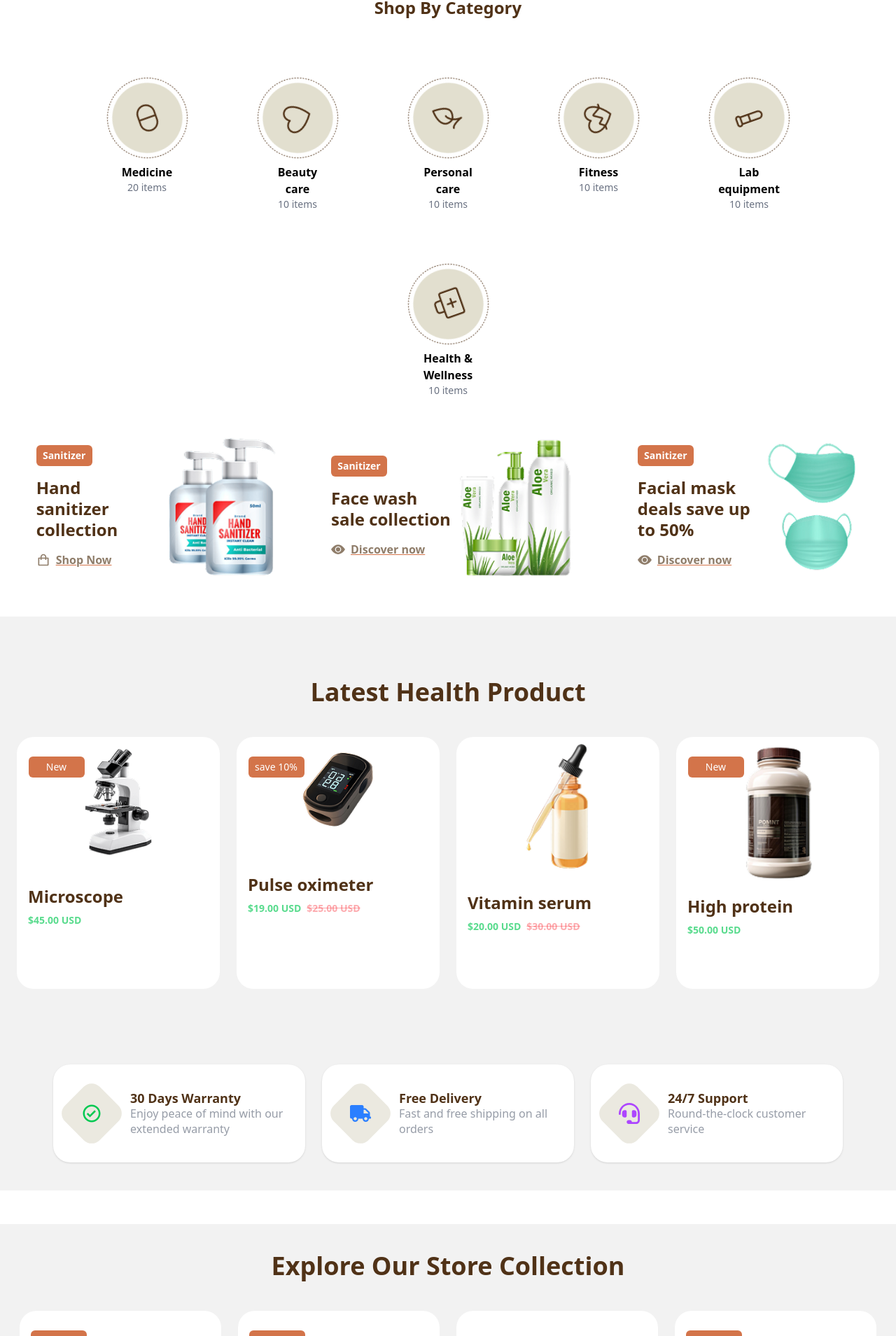
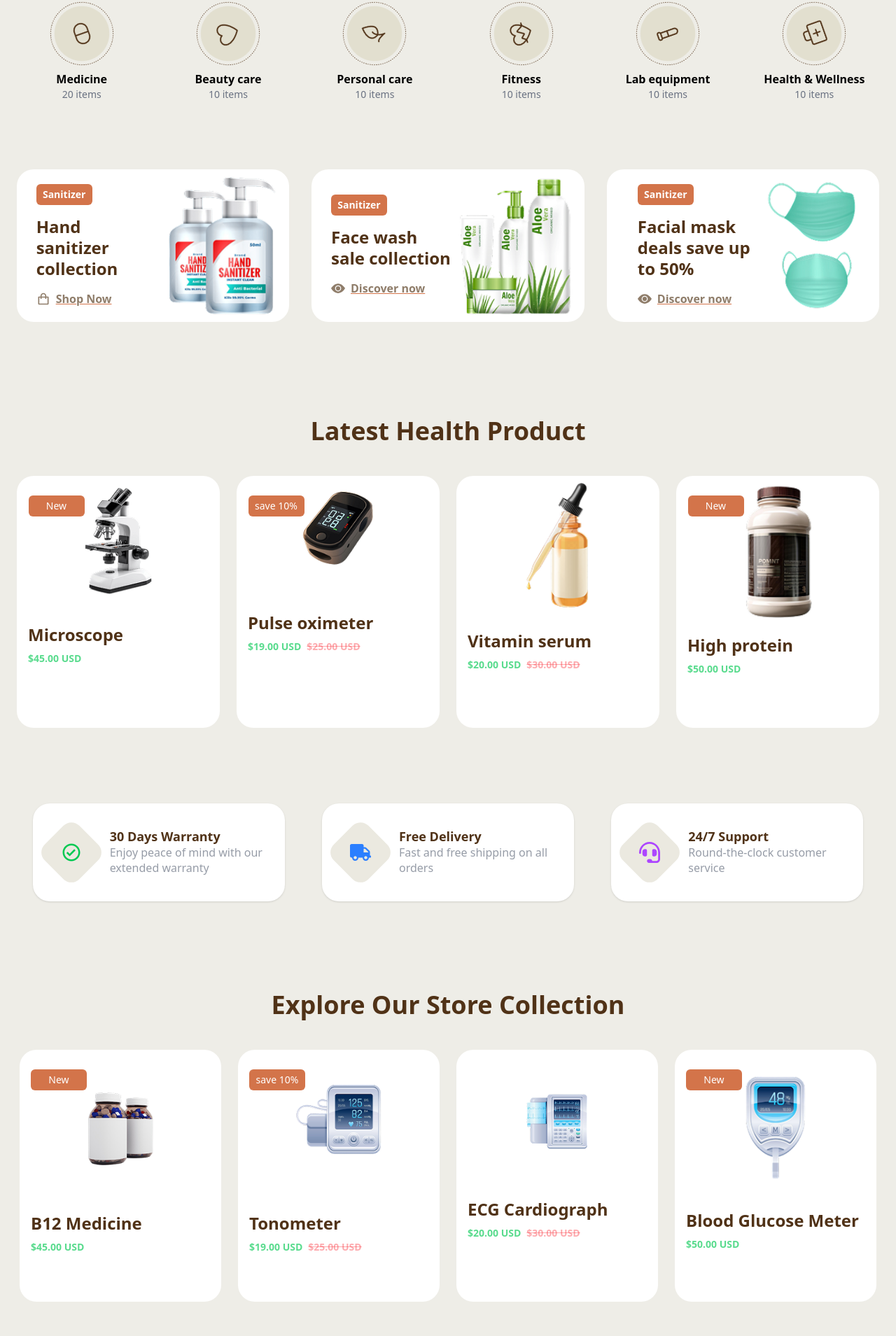
Before and after one commit to kareem-shalan/Medifit, a React (Vite) app: page / in a window 1280 px wide. Shown: the part 861-2770 px from the top of the page at 70% size. Built offline with nearby package versions, Linux system fonts and the light colour scheme.

Commit message:
Medit-Page

```diff
--- a/src/components/Footer/Footer.jsx
+++ b/src/components/Footer/Footer.jsx
@@ -7,7 +7,7 @@ export function Footer() {
   return (
     <>
 
-      <motion.div className='w-full bg-[#E8E6DE] flex gap-4  md:flex-row flex-col justify-center items-center py-6 px-3 sm:px-6 md:px-12 lg:px-24 sm:py-8 md:py-10 lg:py-12 overflow-hidden'>
+      <motion.div className='w-full bg-[#E8E6DE] flex gap-4  md:flex-row flex-col justify-center items-center py-6 px-3 sm:px-6 md:px-12 lg:px-24 sm:py-8 md:py-10 lg:py-12 overflow-hidden  '>
 
 
         <div className="links flex gap-4 md:w-1/2 w-full justify-center items-center" >
--- a/src/components/Latest-health-product/Latest-health-product.jsx
+++ b/src/components/Latest-health-product/Latest-health-product.jsx
@@ -42,7 +42,10 @@ export function LatestHealthProduct() {
       {/* Latest Health Product */}
 
 
-      <motion.div className="w-full mt-6 sm:mt-8 md:mt-10 lg:mt-12 transition-all duration-300 ease-out bg-[#F2F2F2] px-2 sm:px-3 md:px-4 lg:px-6 2xl:px-8 py-6 sm:py-8 md:py-10 lg:py-12">
+      <motion.div className="w-full mt-6 sm:mt-8 md:mt-10 lg:mt-12 transition-all duration-300 ease-out  px-2 sm:px-3 md:px-4 lg:px-6 2xl:px-8 py-6 sm:py-8 md:py-10 lg:py-12
+
+      container mx-auto
+      ">
         {/* Section Title */}
         <motion.div
           initial={{ scale: 0 }}
@@ -134,7 +137,7 @@ export function LatestHealthProduct() {
       {/* Why Choose Us */}
 
 
-      <motion.div className="w-full  mx-auto px-4 md:px-6 lg:px-8 py-10 bg-[#F2F2F2] flex flex-col md:flex-row md:flex-wrap justify-center items-start gap-6">
+      <motion.div className="w-full  mx-auto px-4 md:px-6 lg:px-8 py-10  flex flex-col md:flex-row md:flex-wrap justify-center items-start gap-6">
         {[
           {
             icon: <BiCheckCircle className="text-3xl text-green-500" />,
@@ -160,7 +163,10 @@ export function LatestHealthProduct() {
             initial={{ scale: 0, opacity: 0, x: -100 }}
             animate={{ scale: 1, opacity: 1, x: 0 }}
             transition={{ duration: 0.5, delay: card.delay }}
-            className="w-full md:w-1/2 lg:w-[360px] min-h-[140px] bg-white rounded-3xl p-5 flex items-center gap-5 shadow-sm"
+            className="w-full md:w-1/2 lg:w-[360px] min-h-[140px] bg-white rounded-3xl p-5 flex items-center gap-5 shadow-sm
+            container mx-auto
+
+            "
           >
             {/* Icon */}
             <div className="w-[70px] h-[70px] bg-[#EBE9E0] rounded-2xl flex items-center justify-center rotate-45 flex-shrink-0">
@@ -189,7 +195,11 @@ export function LatestHealthProduct() {
 
 
 
-      <motion.div className="w-full mt-6 sm:mt-8 md:mt-10 lg:mt-12 flex flex-wrap justify-center items-center transition-all duration-300 ease-out bg-[#F2F2F2] gap-3 sm:gap-4 md:gap-5 lg:gap-6 relative px-2 sm:px-3 md:px-4 lg:px-6 2xl:px-8">
+      <motion.div className="w-full mt-6 sm:mt-8 md:mt-10 lg:mt-12 flex flex-wrap justify-center items-center transition-all duration-300 ease-out  gap-3 sm:gap-4 md:gap-5 lg:gap-6 relative px-2 sm:px-3 md:px-4 lg:px-6 2xl:px-8
+
+
+      container mx-auto
+      ">
         {/* Section Title */}
         <motion.div
           initial={{ scale: 0, opacity: 0, x: -100 }}
@@ -277,7 +287,10 @@ export function LatestHealthProduct() {
 
       {/* Sign Up for an Instant 15% Discount */}
 
-      <motion.div className='bg-[#F2F2F2] flex-col  xl:flex-row md:w-full pt-8 sm:pt-10 md:pt-16 lg:pt-20 pb-6 sm:pb-8 md:pb-10 lg:pb-12 flex justify-center items-center gap-4 sm:gap-5 md:gap-6 lg:gap-8 px-3 sm:px-4 md:px-6 lg:px-8'>
+      <motion.div className=' flex-col  xl:flex-row md:w-full pt-8 sm:pt-10 md:pt-16 lg:pt-20 pb-6 sm:pb-8 md:pb-10 lg:pb-12 flex justify-center items-center gap-4 sm:gap-5 md:gap-6 lg:gap-8 px-3 sm:px-4 md:px-6 lg:px-8
+
+      container mx-auto
+      '>
 
         <motion.div className='md:w-1/2 w-full p-4 sm:p-6 md:p-8 lg:p-10 flex items-center'>
           <img className='w-full h-full object-cover rounded-xl sm:rounded-2xl' src="/Images/BG-Sign-Up.png" alt="BG-Sign-Up" />
@@ -318,7 +331,10 @@ export function LatestHealthProduct() {
 
 
       {/*    Our happy clients      */}
-      <motion.div className='w-full bg-[#EEEDE7] flex flex-col justify-center items-center py-6 px-3 sm:px-6 md:px-12 lg:px-24 sm:py-8 md:py-10 lg:py-12'>
+      <motion.div className='w-full bg-[#EEEDE7] flex flex-col justify-center items-center py-6 px-3 sm:px-6 md:px-12 lg:px-24 sm:py-8 md:py-10 lg:py-12
+
+      container mx-auto
+      '>
 
         <motion.div initial={{ scale: 0, opacity: 0, x: -100 }} animate={{ scale: 1, opacity: 1, x: 0 }} transition={{ duration: 0.5, delay: 0.5 }} className='w-full text-[#503217] flex justify-center items-center mt-4 sm:mt-6 md:mt-8 lg:mt-10'>
           <h2 className='text-xl sm:text-2xl md:text-3xl lg:text-4xl xl:text-5xl py-2 sm:py-3 md:py-4 lg:py-5 mb-2 sm:mb-3 md:mb-4 lg:mb-5 font-bold'>
@@ -415,7 +431,12 @@ export function LatestHealthProduct() {
 
       {/*Follow us @medifit  */}
 
-      <motion.div className="w-full bg-[#F2F2F2] flex flex-col justify-center items-center py-6 px-3 sm:px-6 md:px-12 lg:px-24 sm:py-8 md:py-10 lg:py-12">
+      <motion.div className="w-full  flex flex-col justify-center items-center py-6 px-3 sm:px-6 md:px-12 lg:px-24 sm:py-8 md:py-10 lg:py-12
+
+      container mx-auto
+      ">
+
+
         {/* Title */}
         <motion.div
           initial={{ scale: 0, opacity: 0, x: -100 }}
@@ -431,6 +452,13 @@ export function LatestHealthProduct() {
         <motion.div className="w-full grid grid-cols-1 sm:grid-cols-2 md:grid-cols-2 lg:grid-cols-4 gap-3 sm:gap-4 md:gap-5 lg:gap-6 mt-4 sm:mt-6 md:mt-8 lg:mt-10">
           {followUs.map((item) => (
             <motion.div
+              onClick={() => {
+                if (LinkActive === item.id) {
+                  setLinkActive(null);
+                } else {
+                  setLinkActive(item.id);
+                }
+              }}
               key={item.id}
               className="relative w-full items-center group touch-manipulation"
             >
@@ -448,10 +476,17 @@ export function LatestHealthProduct() {
 
               {/* Hover Overlay */}
               <motion.div
-                className={`absolute top-0 left-[100%] w-full h-full bg-white/30 justify-center items-center hidden group-hover:flex group-active:flex duration-300 ease-out transition-all overflow-hidden group-hover:left-0 group-active:left-0
+                className={`
+                 overflow-hidden
+
+
+                  ${LinkActive === item.id ? ` absolute  top-0 left-0 w-full h-full bg-white/30 justify-center items-center flex group-hover:flex group-active:flex duration-300 ease-out transition-all overflow-hidden group-hover:translate-x-0 group-active:translate-x-0
             ${item.id === 4 ? "rounded-t-full group-hover:rounded-t-4xl" : ""}
             ${item.id === 3 ? "rounded-full group-hover:rounded-full" : ""}
             ${item.id === 2 ? "rounded-t-4xl group-hover:rounded-t-4xl" : ""}
+
+
+                    ` : "translate-x-[-100%] hidden duration-300 ease-out transition-all overflow-hidden group-hover:translate-x-0 group-active:translate-x-0 "}
           `}
               >
                 <p className="text-[#503217] shadow-2xs flex items-center justify-center gap-2 flex-col text-xl font-bold">
--- a/src/components/Layout/Layout.jsx
+++ b/src/components/Layout/Layout.jsx
@@ -8,7 +8,7 @@ export function Layout() {
 
       <Navbar />
 
-      <div className='w-full min-h-screen flex flex-col items-center justify-start'>
+      <div className='w-full mx-auto  bg-[#EEEDE7] min-h-screen flex flex-col items-center justify-start'>
         <Outlet />
       </div>
 
--- a/src/components/MainHero/MainHero.jsx
+++ b/src/components/MainHero/MainHero.jsx
@@ -4,7 +4,7 @@ import { Link } from 'react-router-dom'
 import { motion } from 'motion/react';
 export function MainHero() {
   return (
-    <motion.div className='px-3 sm:px-4 md:px-6 lg:px-8 bg-[#E8E6DE] w-full flex flex-col md:flex-row items-center justify-center md:gap-2 lg:gap-4 xl:gap-6 py-6 sm:py-8 md:py-10 lg:py-12'>
+    <motion.div className='px-3 container mx-auto sm:px-4 md:px-6 lg:px-8  w-full flex flex-col md:flex-row items-center justify-center md:gap-2 lg:gap-4 xl:gap-6 py-6 sm:py-8 md:py-10 lg:py-12 '>
       <motion.div initial={{filter: "blur(100px)", opacity: 0}} animate={{filter: "blur(0px)", opacity: 1}} transition={{ duration: 0.5 , delay: 0.6 }} className='w-full md:w-[541px] md:h-[279px] flex flex-col items-start justify-center gap-3 sm:gap-4 md:gap-5 order-2 md:order-1'>
         <motion.h2 initial={{ scale: 0 , blur: 10 }} animate={{ scale: 1 , blur: 0 }} transition={{ duration: 0.5 , delay: 0.5 }} className='text-2xl sm:text-3xl md:text-4xl lg:text-5xl xl:text-6xl font-bold text-[#503217] leading-tight'>
           <motion.span initial={{ scale: 0  , filter: "blur(100px)"}} animate={{ scale: 1  , filter: "blur(0px)"}} transition={{ duration: 0.5 , delay: 0.6 }} className="block">Your trusted</motion.span>
@@ -23,7 +23,7 @@ export function MainHero() {
       </motion.div>
 
       <motion.div className='w-full md:w-1/2 lg:w-auto flex justify-center items-center mt-6 md:mt-0 order-1 md:order-2'>
-        <motion.img className='w-full max-w-[300px] sm:max-w-[400px] md:max-w-[500px] lg:max-w-[600px] h-auto' src='/Images/HERO-Group 220.png' alt='hero-image' />
+        <motion.img className='w-full max-w-[300px] sm:max-w-[400px] md:max-w-[500px] lg:max-w-[500px] h-auto' src='/Images/HERO-Group 220.png' alt='hero-image' />
       </motion.div>
 
 
--- a/src/components/MedicalStore/MedicalStore.jsx
+++ b/src/components/MedicalStore/MedicalStore.jsx
@@ -1,4 +1,4 @@
-import React from 'react'
+import React, { Fragment } from 'react'
 
 import { ShopByCategory, MainHero, LatestHealthProduct } from "../index.js";
 
--- a/src/components/Shop-by-Category/Shop-by-Category.jsx
+++ b/src/components/Shop-by-Category/Shop-by-Category.jsx
@@ -16,14 +16,14 @@ export function ShopByCategory() {
 
   return (
     <>
-      <motion.div className='md:w-full md:h-fit w-full mt-10 bg-white text-center'>
+      <motion.div className='md:w-full md:h-fit w-full mt-10  text-center container '>
         <motion.h2 initial={{ scale: 0 }} animate={{ scale: 1 }} transition={{ duration: 0.5 }} className='text-2xl text-[#503217] font-bold'>Shop By Category</motion.h2>
 
-        <motion.div className='w-full flex flex-wrap justify-center items-center gap-3 sm:gap-4 md:gap-5 lg:gap-6 mt-6 sm:mt-8 md:mt-10 px-2 sm:px-3 md:px-4 lg:px-6'>
+        <motion.div className='w-full flex flex-wrap lg:flex-nowrap whitespace-nowrap justify-center items-center gap-3 sm:gap-4 md:gap-5 lg:gap-6 mt-6 sm:mt-8 md:mt-10 px-2 sm:px-3 md:px-4 lg:px-6'>
           {AllData.map((category) => (
             <motion.div initial={{ scale: 0 }} animate={{ scale: 1 }} transition={{ duration: 0.5 }} key={category.id} className='w-[calc(50%-0.5rem)] sm:w-[calc(50%-0.75rem)] md:w-[calc(25%-0.75rem)] lg:w-[calc(25%-1rem)] xl:w-[191px] h-[220px] sm:h-[242px] transition-all duration-300 flex justify-center items-center'>
               <div className='w-full max-w-[115px] h-[195px] flex flex-col p-2 sm:p-3 md:p-5 justify-start items-center gap-2'>
-                <div className='w-[90px] h-[90px] sm:w-[115px] sm:h-[115px] object-cover'>
+                <div className='w-[90px] h-[90px]  object-cover'>
                   <motion.img style={{ rotate }} className='w-full h-full cursor-pointer object-cover' src={category.image} alt={category.name} />
                 </div>
                 <div className='w-full max-w-[139px] h-auto flex flex-col items-center justify-center'>
```
